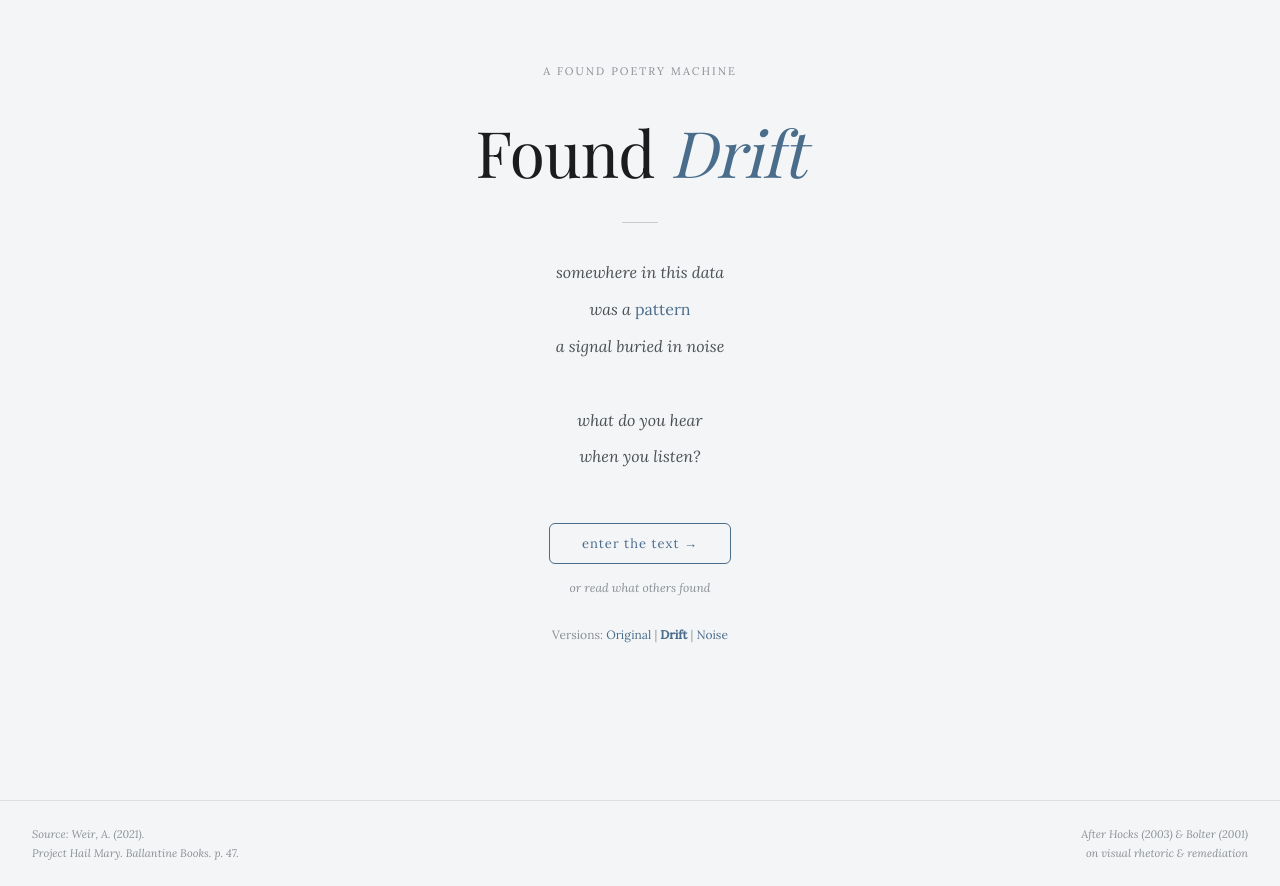
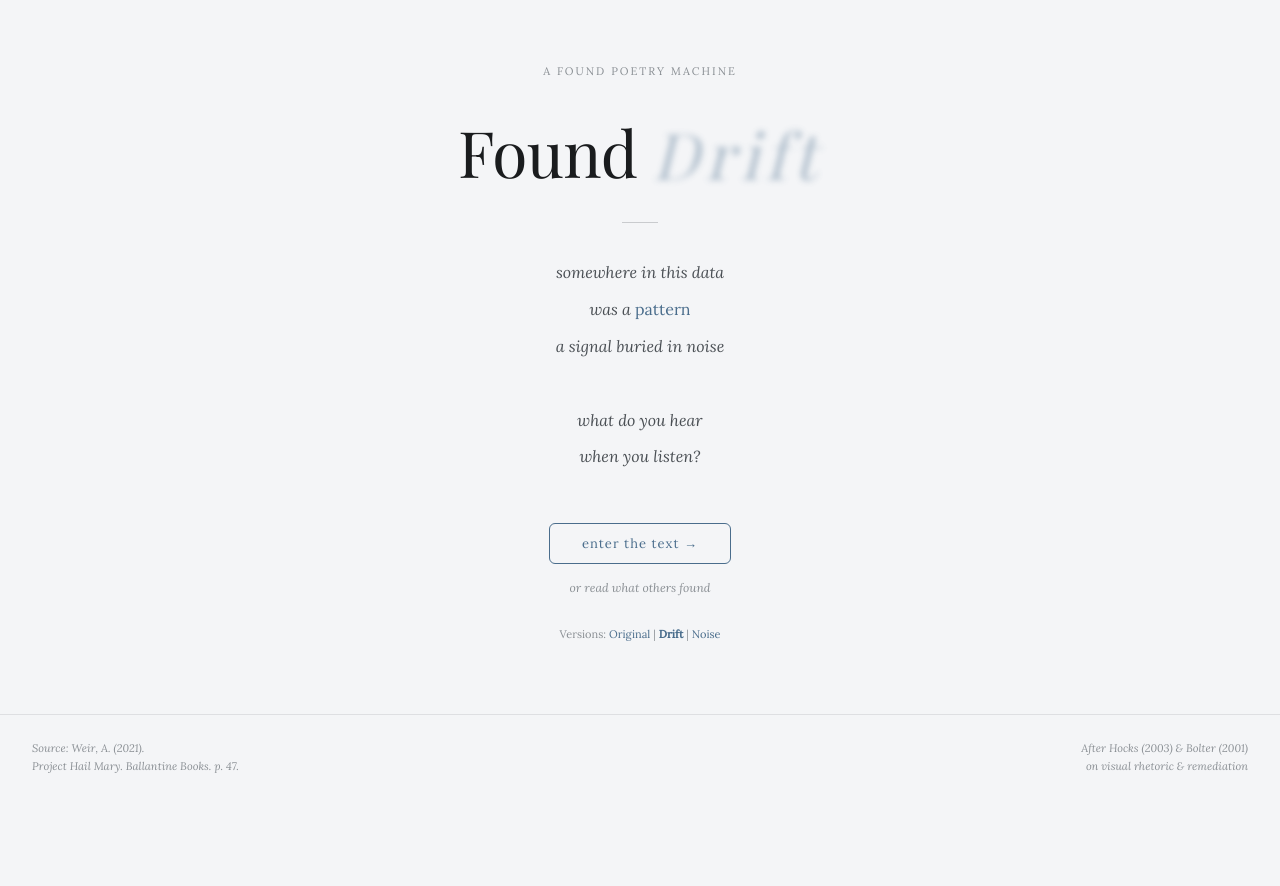
Before and after one commit to jhdueck/foundsignal, a plain HTML site: page drift.html in a window 1280 px wide. After the commit the page ends 800 px from the top, so only its background shows below. Drawn offline with nearby package versions, Linux system fonts and the light colour scheme; a web font is replaced by a local one.

Commit message:
Update drift.html

```diff
--- a/drift.html
+++ b/drift.html
@@ -12,7 +12,6 @@
     *, *::before, *::after { box-sizing: border-box; margin: 0; padding: 0; }
 
     :root {
-      /* Adjusted to a cooler, "drifting" slate/stone palette */
       --bg:        #F4F5F7;
       --bg2:       #EBECEF;
       --bg3:       #E1E3E8;
@@ -21,7 +20,7 @@
       --text3:     #8A8F94;
       --border:    rgba(30,35,40,0.1);
       --border2:   rgba(30,35,40,0.2);
-      --coral:     #4A6D8C; /* Changed accent to a "drift" blue-grey */
+      --coral:     #4A6D8C;
       --coral-lt:  #EBF1F5;
       --coral-mid: #C8D6E0;
       --rad-md:    6px;
@@ -47,20 +46,24 @@
     html { scroll-behavior: smooth; }
     body { background: var(--bg); color: var(--text); font-family: 'Lora', Georgia, serif; min-height: 100vh; transition: background 0.5s ease; }
 
-    /* ── DRIFT HOVER EFFECT ── */
+    /* ── INVERTED DRIFT EFFECT ── */
     .drift-effect {
       display: inline-block;
-      transition: all 0.8s cubic-bezier(0.2, 1, 0.3, 1);
+      transition: all 0.6s cubic-bezier(0.2, 1, 0.3, 1);
       cursor: default;
       color: var(--coral);
       font-style: italic;
+      filter: blur(3px);
+      opacity: 0.4;
+      letter-spacing: 0.1em;
+      transform: translateY(2px);
     }
 
     .drift-effect:hover {
-      transform: translateY(-4px) translateX(2px);
-      filter: blur(2px);
-      opacity: 0.7;
-      letter-spacing: 0.05em;
+      filter: blur(0px);
+      opacity: 1;
+      letter-spacing: -0.01em;
+      transform: translateY(0px);
     }
 
     .page { display: none; min-height: 100vh; }
@@ -151,8 +154,6 @@
     .modal-input { width: 100%; font-family: 'Lora', serif; font-size: 13px; padding: 8px 12px; border: 0.5px solid var(--border2); border-radius: var(--rad-md); background: var(--bg); color: var(--text); margin-bottom: 1rem; outline: none; }
     .modal-input:focus { border-color: var(--coral); }
     .modal-actions { display: flex; gap: 8px; flex-wrap: wrap; }
-    .modal-note { font-size: 11px; color: var(--text3); font-style: italic; margin-top: 1rem; line-height: 1.6; }
-
     .toast { position: fixed; bottom: 2rem; left: 50%; transform: translateX(-50%); background: var(--text); color: var(--bg); font-size: 13px; font-style: italic; padding: 10px 20px; border-radius: var(--rad-md); z-index: 200; opacity: 0; transition: opacity 0.3s; pointer-events: none; white-space: nowrap; }
     .toast.show { opacity: 1; }
 
@@ -194,13 +195,13 @@
       </div>
       <button class="btn-primary" onclick="showPage('machine')">enter the text →</button>
       <button class="btn-ghost" onclick="showPage('wall')">or read what others found</button>
-     <div class="version-links" style="margin-top: 2rem; font-size: 12px; color: var(--text3); text-align: center;">
+
+      <div class="version-links" style="margin-top: 2rem; font-size: 11px; color: var(--text3); text-align: center;">
           Versions:
           <a href="index.html" style="color: var(--coral); text-decoration: none;">Original</a> |
-          <a href="drift.html" style="color: var(--coral); text-decoration: none;"><strong>Drift</strong></a> |
+          <a href="drift.html" style="color: var(--coral); text-decoration: none; font-weight: bold;">Drift</a> |
           <a href="noise.html" style="color: var(--coral); text-decoration: none;">Noise</a>
       </div>
-    </div>
     </div>
     <div class="entry-footer">
       <div class="entry-footer-cite">
@@ -295,8 +296,8 @@
       <div class="wall-status" id="wallStatus">gathering voices…</div>
       <div class="wall-masonry" id="wallMasonry" style="display:none;"></div>
       <div class="wall-empty" id="wallEmpty" style="display:none;">
-        No poems yet —<br>be the first to find one inside the text.<br><br>
-        <button class="btn-primary" onclick="showPage('machine')" style="margin-top:0.5rem;">enter the machine →</button>
+        No poems yet —<br>be the first to find one.<br><br>
+        <button class="btn-primary" onclick="showPage('machine')">enter the machine →</button>
       </div>
     </div>
   </div>
@@ -445,6 +446,8 @@
       document.getElementById('poemSizeVal').textContent = this.value + 'px';
     });
 
+    fadeToggle.addEventListener('change', renderSource);
+
     document.getElementById('saveBtn').addEventListener('click', () => {
       const t = getPoemText();
       if (!t) { showToast('select some words first'); return; }
```
